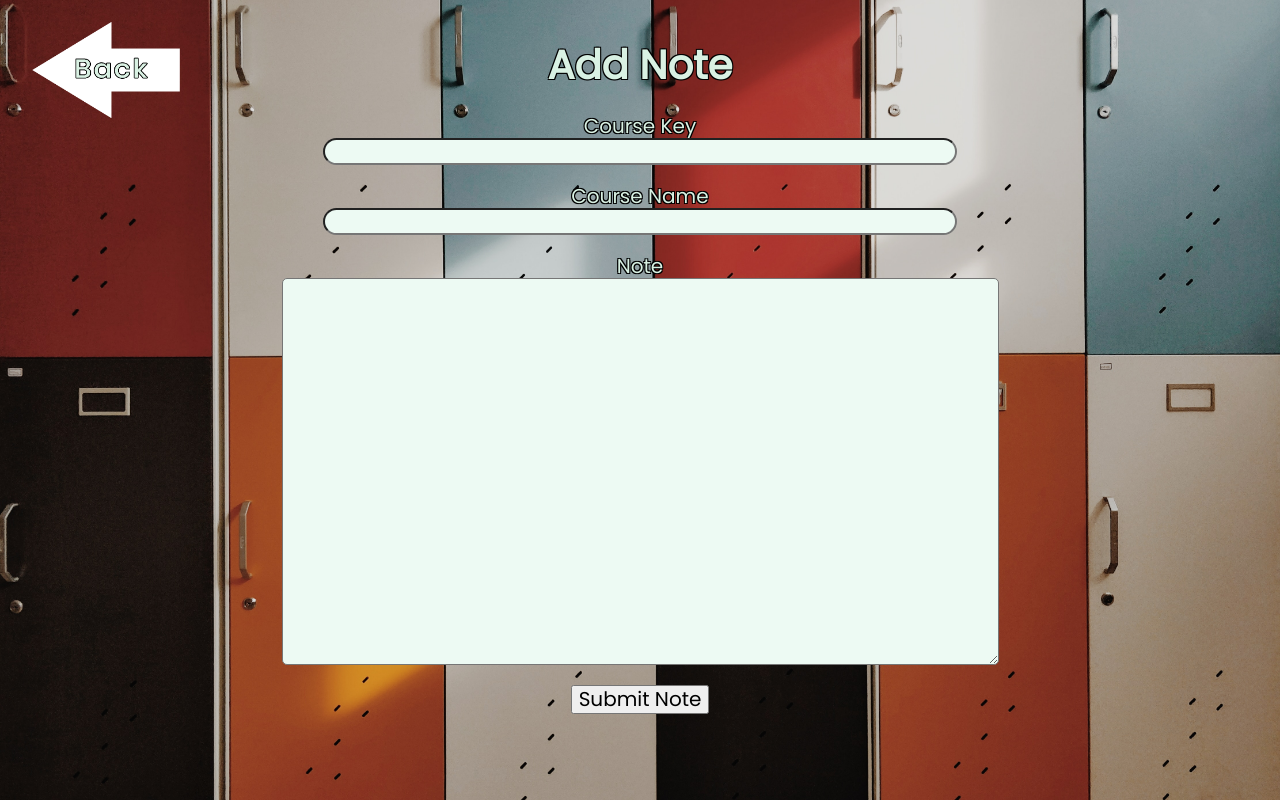
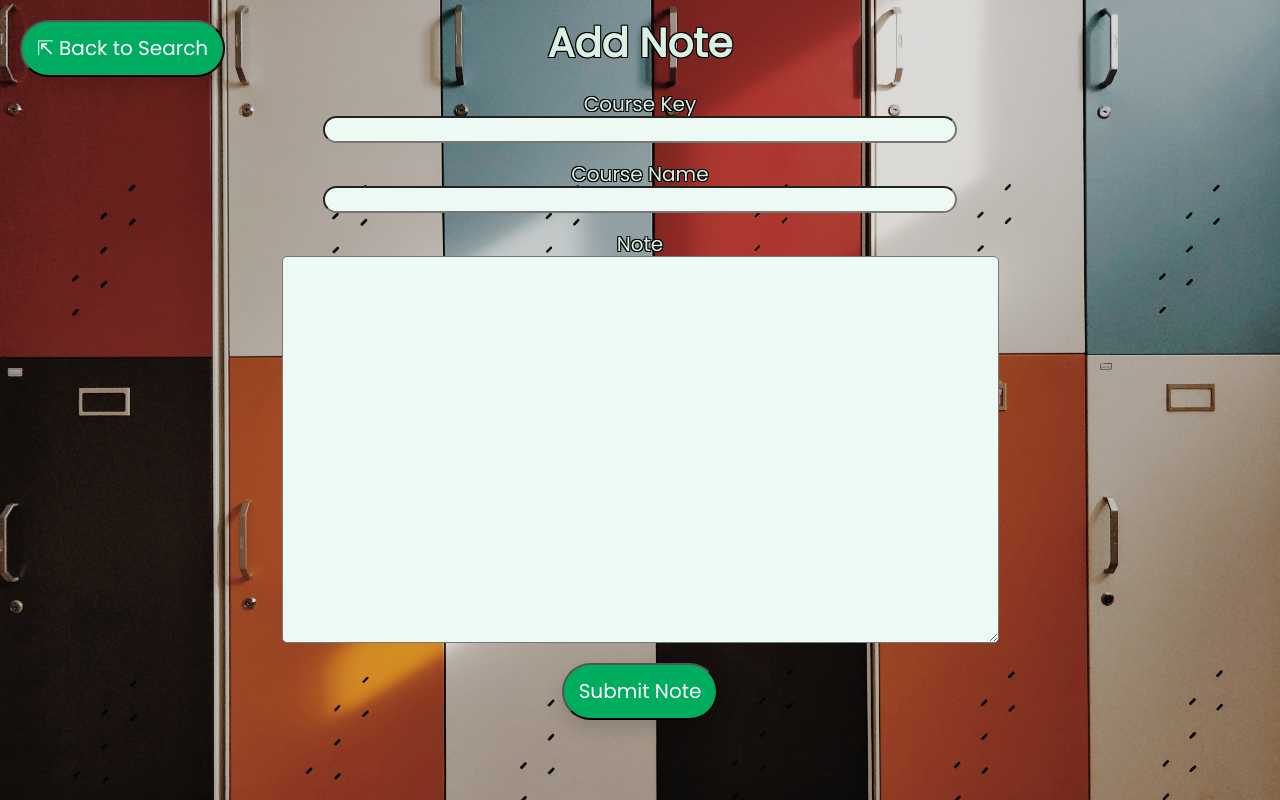
Before and after one commit to billbai0102/ZipNote, a Flask app: page /add_note in a window 1280 px wide. Run offline with Flask 2, Linux system fonts and the light colour scheme; parts of the project's set-up code (start-up, migrations or seed data) failed here and were passed over.

Commit message:
Made all submit and routing buttons uniform

```diff
--- a/static/styles/add.css
+++ b/static/styles/add.css
@@ -14,6 +14,9 @@ html {
  */
 body {
     margin: 0;
+    background: url('../images/moren-hsu-VLaKsTkmVhk-unsplash.jpg');
+    background-position: 0px -130px;
+    background-size: 100%;
 }
 
 /**
@@ -34,7 +37,7 @@ section {
  */
 h1 {
     font-size: 2em;
-    margin: 0.67em 0;
+    margin: 5px 0 0.67em 0;
 }
 
 /* Grouping content
@@ -332,19 +335,19 @@ progress {
 textarea {
     overflow: auto;
     border-radius: 5px;
-	background-color:#edfaf3;
+    background-color: #edfaf3;
     padding: 1em 1em 1em 1em;
 }
 
 #course_key {
     border-radius: 50px;
-	background-color:#edfaf3;
+    background-color: #edfaf3;
     padding: 0em 1em 0em 1em;
 }
 
 #course_name {
     border-radius: 50px;
-	background-color:#edfaf3;
+    background-color: #edfaf3;
     padding: 0em 1em 0em 1em;
 }
 
@@ -848,9 +851,7 @@ form {
     -ms-flex-pack: center;
     justify-content: center;
     font-family: 'Poppins', sans-serif;
-    background: url('../images/moren-hsu-VLaKsTkmVhk-unsplash.jpg');
-    background-position: 0px -130px;
-    background-size: 100%;
+
     padding: 15px;
 }
 
@@ -1006,7 +1007,43 @@ form {
     text-shadow: -1px -1px 0 #000, 1px -1px 0 #000, -1px 1px 0 #000,
         1px 1px 0 #000;
     padding-left: 26px;
+}
 
+#back > button,
+#submit {
+    text-decoration: none;
+    white-space: nowrap;
+    padding: 15px;
+    margin: 20px;
+    font-size: 20px;
+    color: #fff;
+    border-color: #000;
+    border-width: 2px;
+    border-radius: 40px;
+    cursor: pointer;
+    position: absolute;
+    z-index: 0;
+    background: #00ad5f;
+    transition: all 0.2s ease-out, color 0.2s ease-out;
+    font-weight: 300;
+    box-shadow: 0px 8px 20px 0px rgba(0, 0, 0, 0.15);
+}
+
+#submit {
+    position: relative;
+    margin: 0;
+}
+
+#back > button:hover,
+#submit:hover {
+    background: #000;
+    color: #d9f1e3;
+}
+
+#back > button:focus,
+#submit:focus {
+    outline: 0;
+    box-shadow: none;
 }
 
 @media screen and (max-width: 992px) {
--- a/templates/add_note.html
+++ b/templates/add_note.html
@@ -14,7 +14,24 @@
             rel="stylesheet"
         />
     </head>
-    <body><a href="javascript:history.back()"><img style="position: fixed; z-index: 10; padding-left:2em;" src = "../static/images/back_arrow.png" alt = "back" width = "180px" height = "140px"></a>
+    <body>
+        <!-- <a href="javascript:history.back()"
+            ><img
+                style="position: fixed; z-index: 10; padding-left:2em;"
+                src="../static/images/back_arrow.png"
+                alt="back"
+                width="180px"
+                height="140px"
+        /></a> -->
+        <div id="back">
+            <button
+                onclick="window.location.href='javascript:history.back()'"
+                type="button"
+            >
+                &#8689; Back to Search
+            </button>
+        </div>
+
         <div class="s130">
             <center>
                 <h1
```
Also changed, not shown: templates/index.html (+18 -21 lines). Lines whose indentation alone changed are shown as unchanged.
